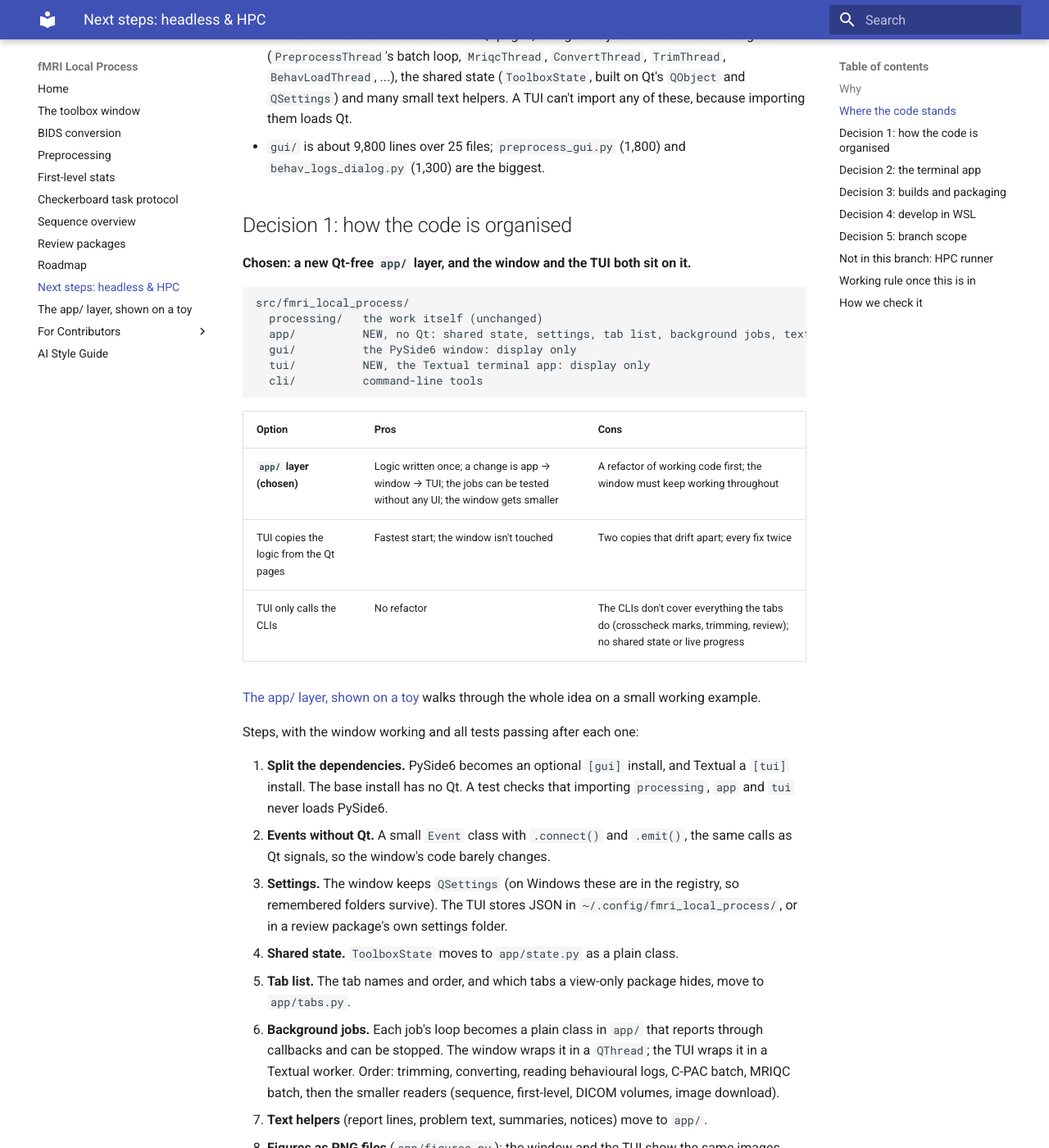
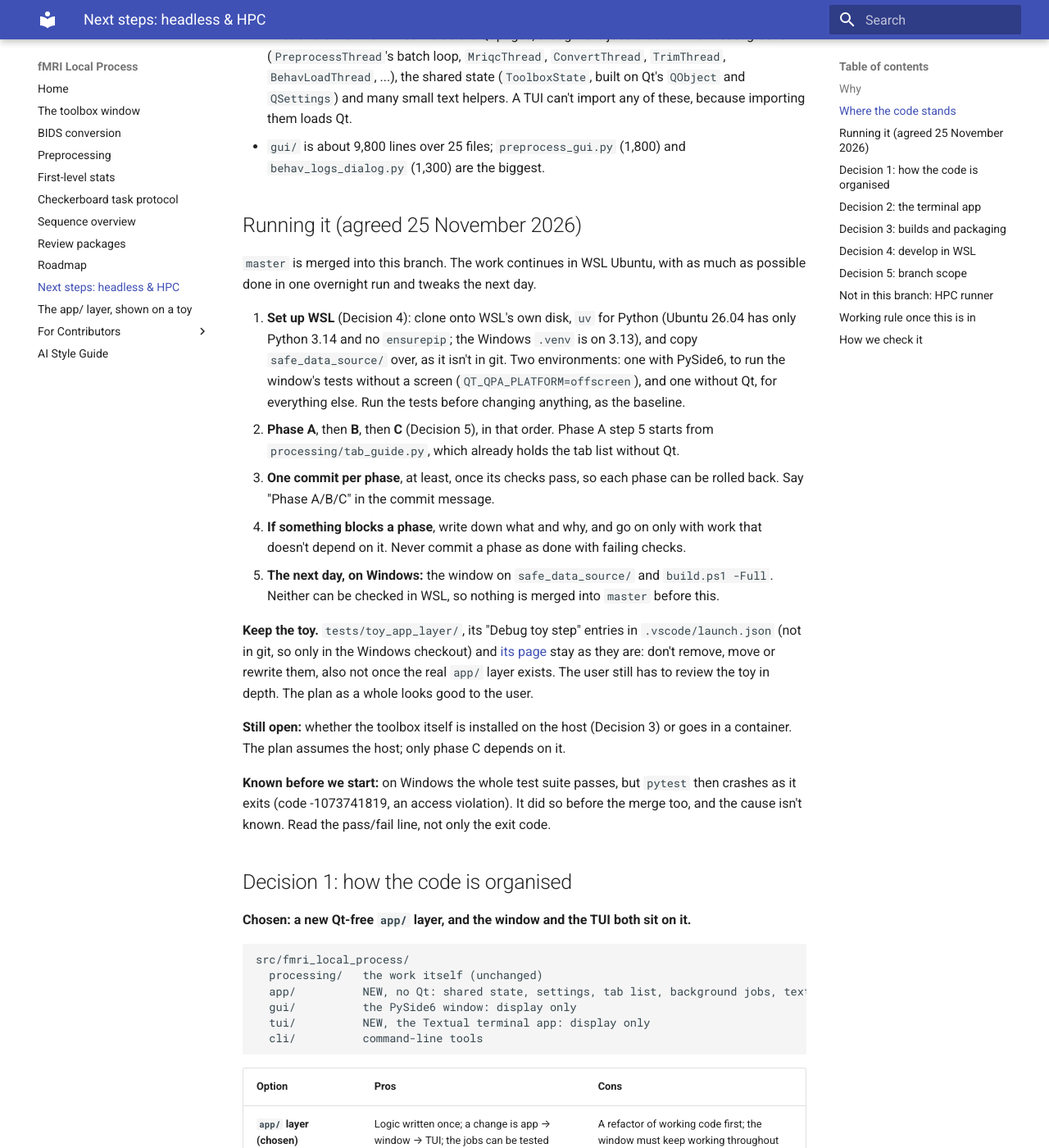
Before and after one commit to stefandup/fmri-local-process, an MkDocs documentation site: the page built from docs/next-steps.md, in a window 1280 px wide and 1400 px high, scrolled down 610 px. Shown: the whole window at 82% size. Built offline with MkDocs 1.6.1 and Material for MkDocs 9.7.7, drawn with Linux system fonts in a browser that asks for light colours; some of the changed text lies outside the part shown.

Commit message:
Plan the overnight headless-tui run; keep the toy
Run order, one commit per phase, what is checked on Windows afterwards, and
what is still open.

Co-Authored-By: Claude Opus 5.5 <noreply@anthropic.com>
Claude-Session: https://claude.ai/code/session_01RVwtBNYVQu76tsdiGegoWE

```diff
--- a/docs/next-steps.md
+++ b/docs/next-steps.md
@@ -2,7 +2,7 @@
 
 The plan for the branch `headless-tui`, and the choices behind it. It expands the
 [Roadmap](roadmap.md) items *Terminal version of the toolbox* and *C-PAC on the HPC*.
-Nothing here is built yet.
+Nothing here is built yet, apart from the toy.
 
 ## Why
 
@@ -26,6 +26,36 @@ feature, so that should be easy to do and hard to forget.
 - `gui/` is about 9,800 lines over 25 files; `preprocess_gui.py` (1,800) and
   `behav_logs_dialog.py` (1,300) are the biggest.
 
+## Running it (agreed 25 November 2026)
+
+`master` is merged into this branch. The work continues in WSL Ubuntu, with as much as possible
+done in one overnight run and tweaks the next day.
+
+1. **Set up WSL** (Decision 4): clone onto WSL's own disk, `uv` for Python (Ubuntu 26.04 has
+   only Python 3.14 and no `ensurepip`; the Windows `.venv` is on 3.13), and copy
+   `safe_data_source/` over, as it isn't in git. Two environments: one with PySide6, to
+   run the window's tests without a screen (`QT_QPA_PLATFORM=offscreen`), and one without
+   Qt, for everything else. Run the tests before changing anything, as the baseline.
+2. **Phase A**, then **B**, then **C** (Decision 5), in that order. Phase A step 5 starts from
+   `processing/tab_guide.py`, which already holds the tab list without Qt.
+3. **One commit per phase**, at least, once its checks pass, so each phase can be rolled
+   back. Say "Phase A/B/C" in the commit message.
+4. **If something blocks a phase**, write down what and why, and go on only with work that
+   doesn't depend on it. Never commit a phase as done with failing checks.
+5. **The next day, on Windows:** the window on `safe_data_source/` and `build.ps1 -Full`. Neither
+   can be checked in WSL, so nothing is merged into `master` before this.
+
+**Keep the toy.** `tests/toy_app_layer/`, its "Debug toy step" entries in
+`.vscode/launch.json` (not in git, so only in the Windows checkout) and [its page](app-layer-toy.md) stay as they are: don't remove, move or
+rewrite them, also not once the real `app/` layer exists. The user still has to review the toy in
+depth. The plan as a whole looks good to the user.
+
+**Still open:** whether the toolbox itself is installed on the host (Decision 3) or goes in a
+container. The plan assumes the host; only phase C depends on it.
+
+**Known before we start:** on Windows the whole test suite passes, but `pytest` then crashes as
+it exits (code -1073741819, an access violation). It did so before the merge too, and the
+cause isn't known. Read the pass/fail line, not only the exit code.
 ## Decision 1: how the code is organised
 
 **Chosen: a new Qt-free `app/` layer, and the window and the TUI both sit on it.**
```
